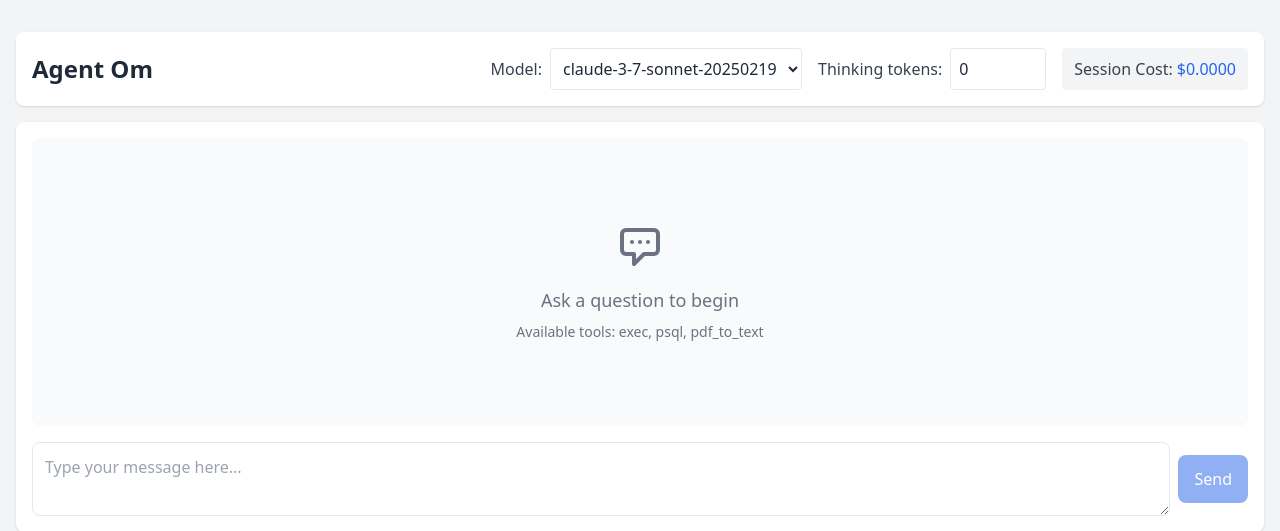
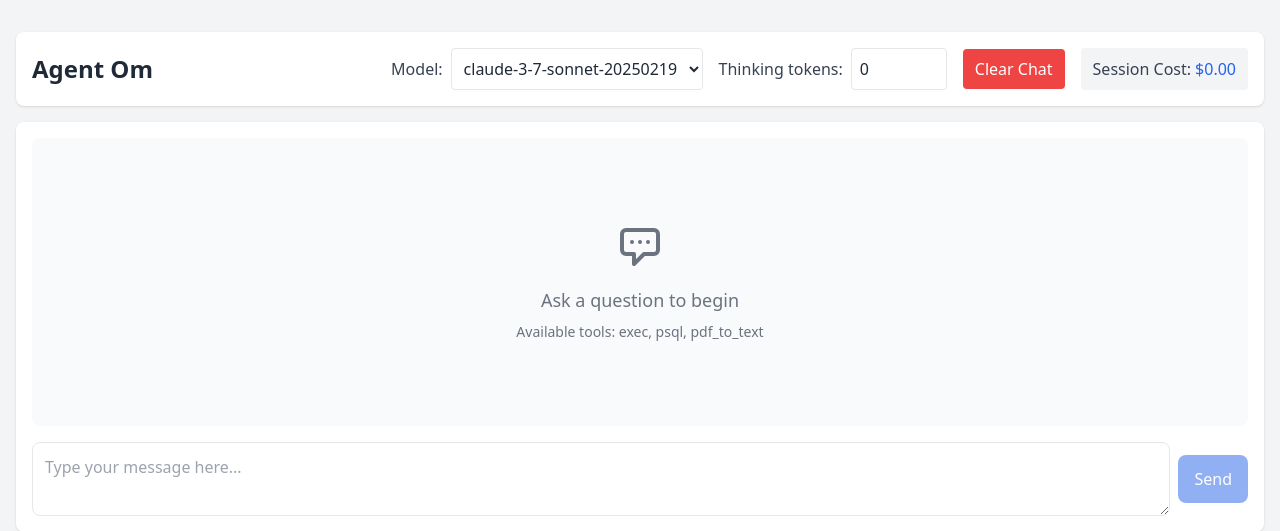
Before and after one commit to wskish/agent-om, a FastAPI app: page / in a window 1280 px wide. Shown: the top 531 px of the page. Run offline with FastAPI, Linux system fonts and the light colour scheme; some libraries are stand-ins or nearby versions.

Commit message:
clear conversation

```diff
--- a/main_htmx.py
+++ b/main_htmx.py
@@ -150,8 +150,8 @@ async def stream_chat_response(user_message: str) -> AsyncGenerator[str, None]:
                 "calls": calls,
                 "promptTokens": prompt_tokens,
                 "completionTokens": completion_tokens,
-                "cost": f"${cost_val:.4f}",
-                "sessionCost": f"${chat_state.session_cost:.4f}"
+                "cost": f"${cost_val:.2f}",
+                "sessionCost": f"${chat_state.session_cost:.2f}"
             }
 
             yield f"event: stats\ndata: {json.dumps(stats)}\n\n"
@@ -175,7 +175,7 @@ async def get_chat_page(request: Request):
         "request": request,
         "model": chat_state.model,
         "thinking_budget": chat_state.thinking_budget,
-        "session_cost": f"${chat_state.session_cost:.4f}",
+        "session_cost": f"${chat_state.session_cost:.2f}",
         "models": [
             "gpt-4o",
             "gpt-4o-mini",
@@ -237,5 +237,20 @@ async def get_available_tools():
         "tools": tool_names
     }
 
+@app.post("/clear-conversation")
+async def clear_conversation():
+    """Clear the current conversation history."""
+    # Reset the messages but keep the model and settings
+    chat_state.messages = []
+
+    # Keep the session cost to track total cost across conversations
+    # If you want to reset session cost as well, uncomment the next line
+    # chat_state.session_cost = 0.0
+
+    return {
+        "success": True,
+        "message": "Conversation cleared"
+    }
+
 if __name__ == "__main__":
     uvicorn.run("main_htmx:app", host="0.0.0.0", port=8000, reload=True)
--- a/templates/index.html
+++ b/templates/index.html
@@ -299,6 +299,27 @@
         // Function to check if model is Claude
         isClaudeModel() {
             return this.model.toLowerCase().includes('claude');
+        },
+
+        // Function to clear the conversation
+        async clearConversation() {
+            if (this.isProcessing) {
+                return;
+            }
+
+            // Call the server to clear the conversation
+            const response = await fetch('/clear-conversation', {
+                method: 'POST'
+            });
+
+            const result = await response.json();
+            if (result.success) {
+                // Clear the messages array
+                this.messages = [];
+
+                // Show confirmation
+                this.addMessage('system', 'Conversation cleared', 'system_' + Date.now());
+            }
         }
     }"
     x-init="
@@ -337,6 +358,15 @@
                                @input="updateThinking()"
                                min="0"
                                step="1024">
+                    </div>
+
+                    <!-- Clear conversation button -->
+                    <div class="flex items-center">
+                        <button @click="clearConversation()"
+                                class="bg-red-500 text-white px-3 py-2 rounded hover:bg-red-600 transition"
+                                :disabled="isProcessing">
+                            Clear Chat
+                        </button>
                     </div>
 
                     <!-- Session cost display -->
```
